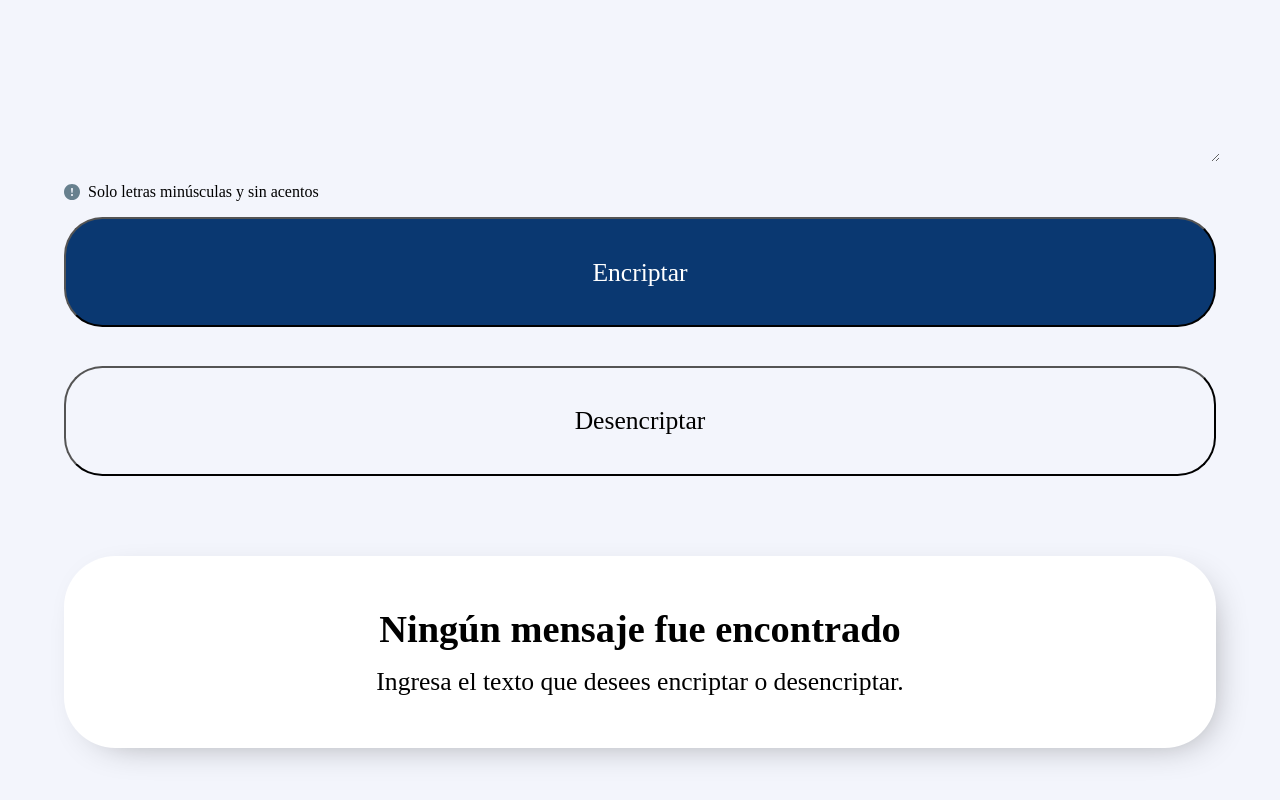
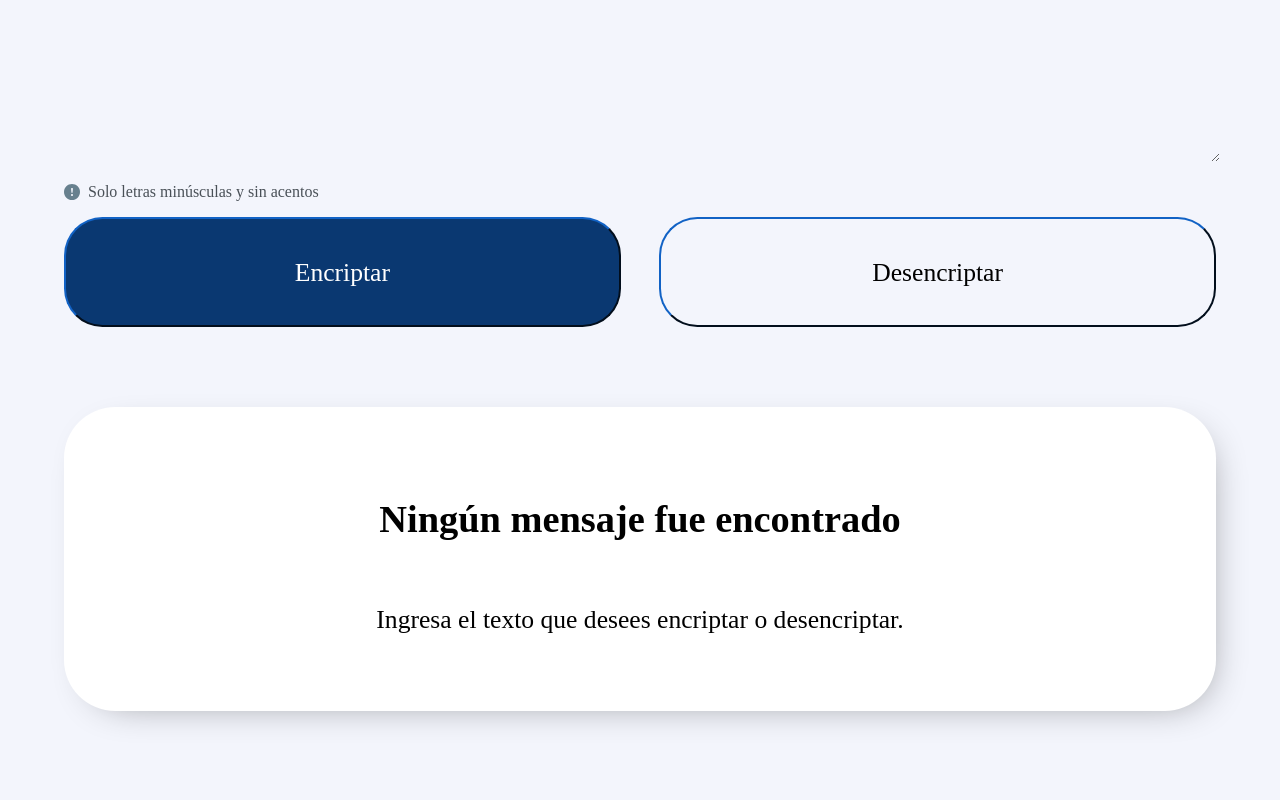
Before and after one commit to TeckAlberto/encrypter-javascript, a plain HTML site: page index.html in a window 1280 px wide. Shown: the part 390-1190 px from the top of the page. After the commit the page ends 1133 px from the top, so only its background shows below. Drawn offline with Linux system fonts and the light colour scheme.

Commit message:
fix box of message

```diff
--- a/css/style.css
+++ b/css/style.css
@@ -26,6 +26,7 @@ body {
 .notice {
     display: flex;
     align-items: center;
+    color: #495057;
 }
 .notice svg {
     margin-right: .5rem;
@@ -38,19 +39,37 @@ body {
     margin-bottom: 5rem;
 }
 
+@media (min-width: 768px) {
+    .buttons {
+        flex-direction: row;
+        justify-content: space-between;
+    }
+
+}
+@media (min-width: 1440px) {}
+
+
+
 .button {
     border-radius: 2.4rem;
     padding: 2.4rem;
     font-size: 1.6rem;
     text-align: center;
+    width: 100%;
+    border-color: #0A3871;
+    cursor: pointer;
 }
 .button_blue {
     background-color:#0A3871;
     color: #FFF;
 }
-.button_white {
+.button_alter {
     background-color: #F3F5FC;
     color: #000;
+}
+.button_white {
+    background-color: #FFF;
+    color: #0A3871;
 }
 
 .box {
@@ -59,23 +78,27 @@ body {
     flex-direction: column;
     border-radius: 3.2rem;
     padding: 3.2rem;
-    font-size: 2.4rem;
-    font-weight: 700;
     text-align: center;
     -webkit-box-shadow: 10px 10px 38px -20px rgba(0, 0, 0, 0.46);
     -moz-box-shadow: 10px 10px 38px -20px rgba(0, 0, 0, 0.46);
     box-shadow: 10px 10px 38px -20px rgba(0, 0, 0, 0.46);
 }
-.box span {
+.box_input {
+    font-size: 1.6rem;
+    font-weight: 400;
+}
+.box_message {
+    font-size: 2.4rem;
+    font-weight: 700;
+}
+.box_result {
+    font-size: 2.4rem;
+    font-weight: 400;
+}
+
+
+/* .box  {
     margin-top: 1rem;
     font-size: 1.6rem;
     font-weight: 400;
-}
-@media (min-width: 1440px) {
-
-}
-
-
-@media (min-width: 768px) {}
-
-@media (min-width: 375px) {}
+} */
--- a/index.html
+++ b/index.html
@@ -32,10 +32,15 @@
 
         <div class="buttons">
             <button class="button button_blue" id="encrypt">Encriptar</button>
-            <button class="button button_white" id="decrypt">Desencriptar</button>
+            <button class="button button_alter" id="decrypt">Desencriptar</button>
         </div>
 
-        <p class="box" id="message">Ningún mensaje fue encontrado <br><span>Ingresa el texto que desees encriptar o desencriptar.</span></p>
+        <div class="box"">
+            <p class="box_message">Ningún mensaje fue encontrado</p>
+            <p class="box_input" id="output">Ingresa el texto que desees encriptar o desencriptar.</p>
+
+            <button type="text" hidden class="button button_white" id="copy">Copiar</button>
+        </div>
     </main>
 </body>
 </html>
```
